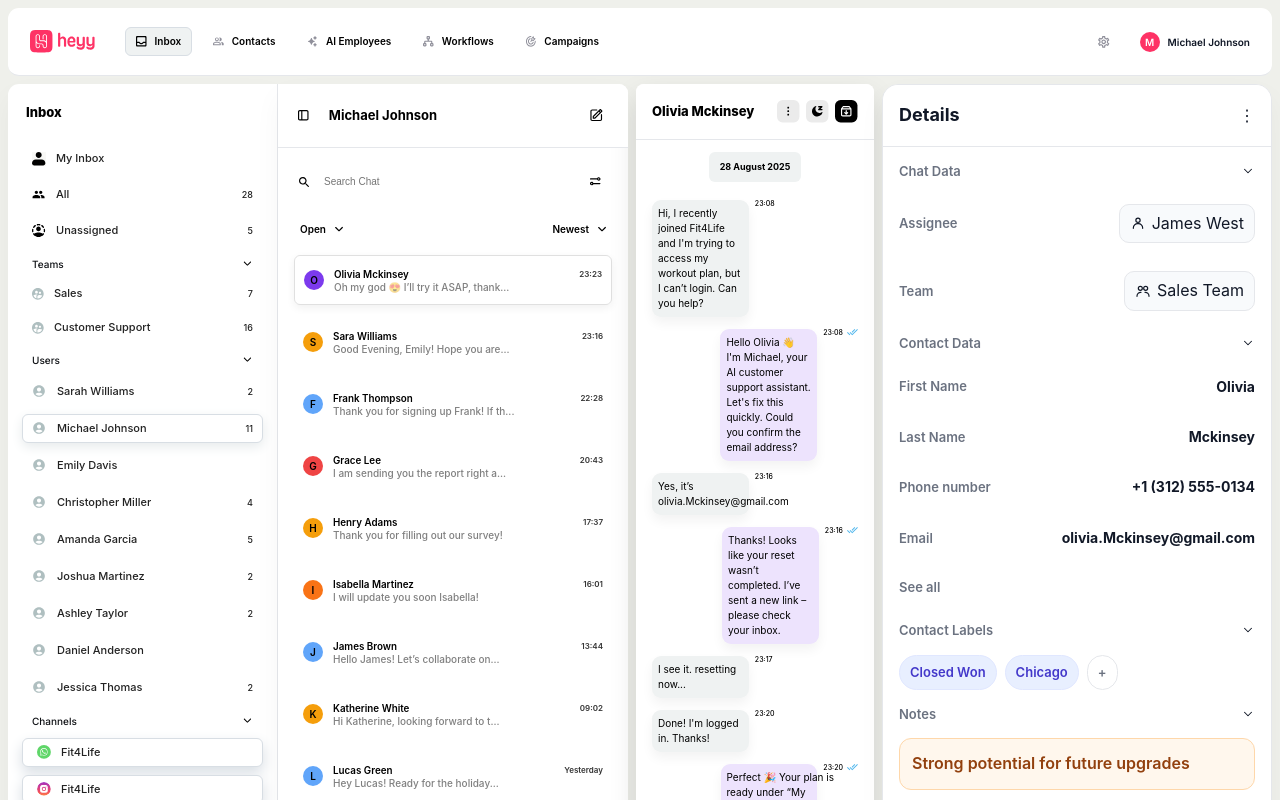
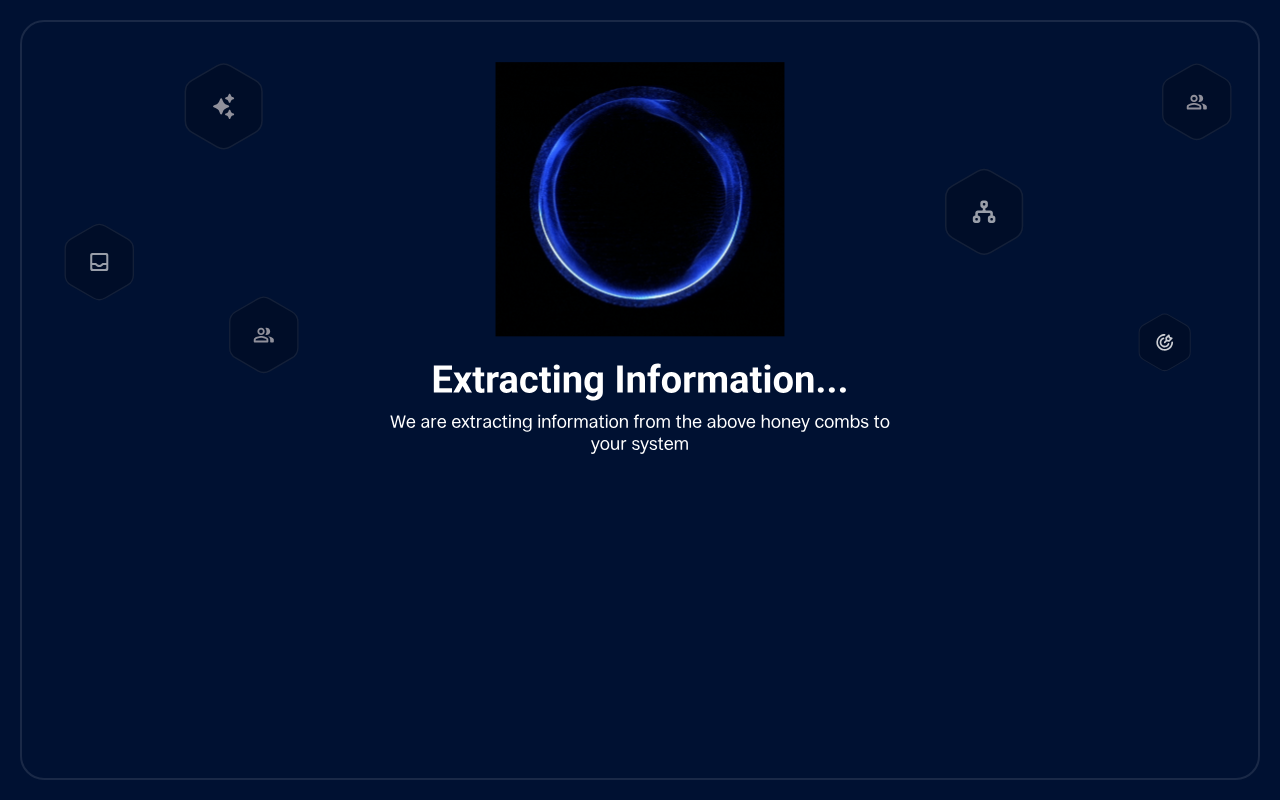
Before and after one commit to VeraIkhalo/Frontend-test, a React (Vite) app: page / in a window 1280 px wide. Shown: the top 800 px of the page. Built offline with nearby package versions, Linux system fonts and the light colour scheme.

Commit message:
Refactor App component: replace existing layout with Home page component, removing unused styled components and simplifying structure for improved readability.

```diff
--- a/src/App.tsx
+++ b/src/App.tsx
@@ -1,47 +1,10 @@
-import styled from 'styled-components'
 import './index.css'
-import { Topbar } from './components/Topbar'
-import { Sidebar } from './components/Sidebar'
-import { ChatList } from './components/ChatList'
-import { ChatWindow } from './components/ChatWindow'
-import { DetailsPanel } from './components/DetailsPanel'
+import Home from './pages/Home'
 
 function App() {
   return (
-    <AppShell>
-      <Topbar />
-      <LayoutGrid>
-        <Sidebar />
-        <ChatList />
-        <ChatWindow />
-        <DetailsPanel />
-      </LayoutGrid>
-    </AppShell>
+    <Home />
   )
 }
 
 export default App
-
-const AppShell = styled.div`
-  font-family: -apple-system, BlinkMacSystemFont, "SF Compact";
-  display: flex;
-  flex-direction: column;
-  min-height: 100vh;
-  padding:8px;
-  background: #EFF0EB;
-`
-
-const LayoutGrid = styled.main`
-  display: grid;
-  grid-template-columns: 270px 350px 1fr 390px;
-  padding: 8px 0;
-  min-height: calc(100vh - 68px);
-
-  @media (max-width: 1200px) {
-    grid-template-columns: 240px 320px 1fr;
-  }
-
-  @media (max-width: 960px) {
-    grid-template-columns: 1fr;
-  }
-`
--- /dev/null
+++ b/src/pages/Home.tsx
@@ -0,0 +1,34 @@
+import styled from 'styled-components'
+import Images from '../assets/images.svg'
+
+function App() {
+  return (
+    <>
+      <Main>
+        <NextLevel>
+            <ImageGroup src={Images} alt='' />
+        </NextLevel>
+      </Main>
+    </>
+  )
+}
+
+export default App
+
+
+const Main = styled.div`
+  width: 100%;
+  height: 100vh;
+  background: #001132;
+  padding: 20px;
+`
+
+const NextLevel = styled.div`
+  border-radius:24px;
+  border:2px solid #FFFFFF1A;
+  height:100%;
+`
+
+const ImageGroup = styled.img`
+  width:100%;
+`
```
Also changed, not shown: src/pages/Dashboard.tsx (added, +47 -0 lines), src/assets/images.svg (added).
